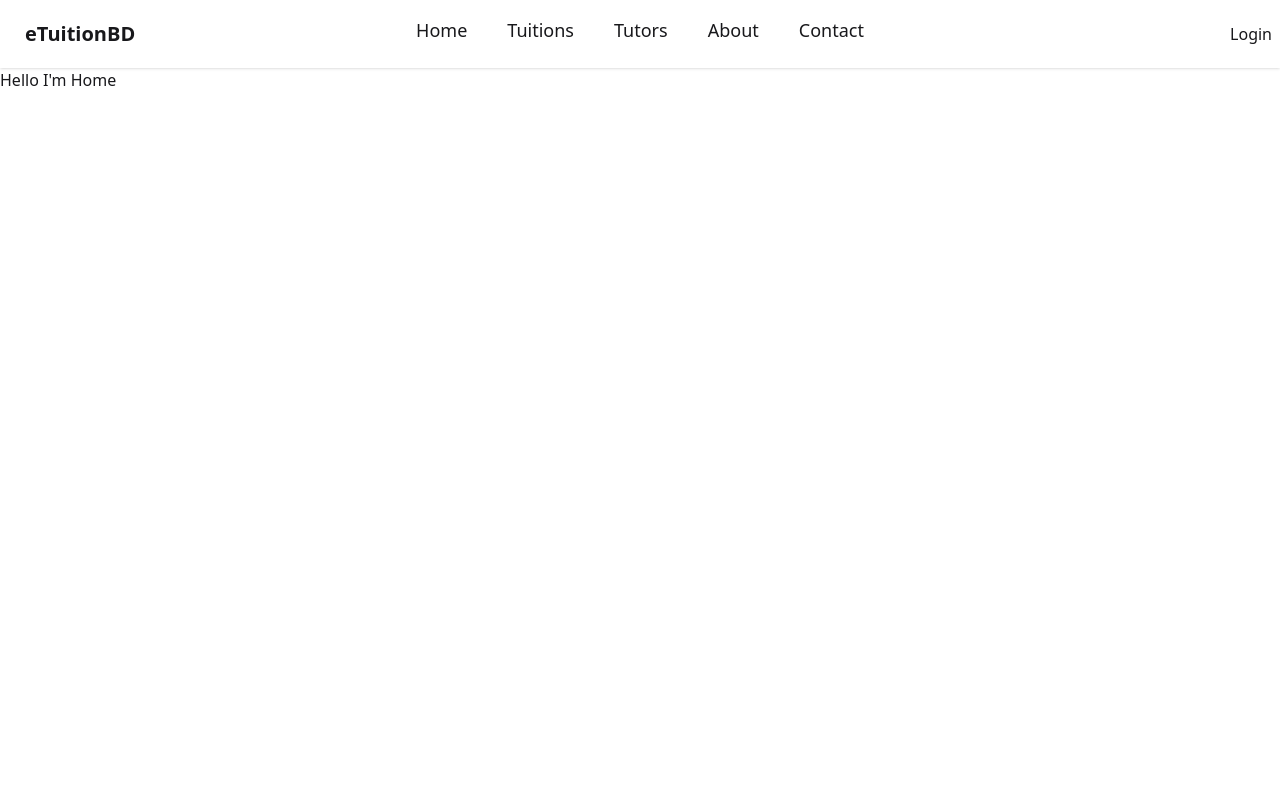
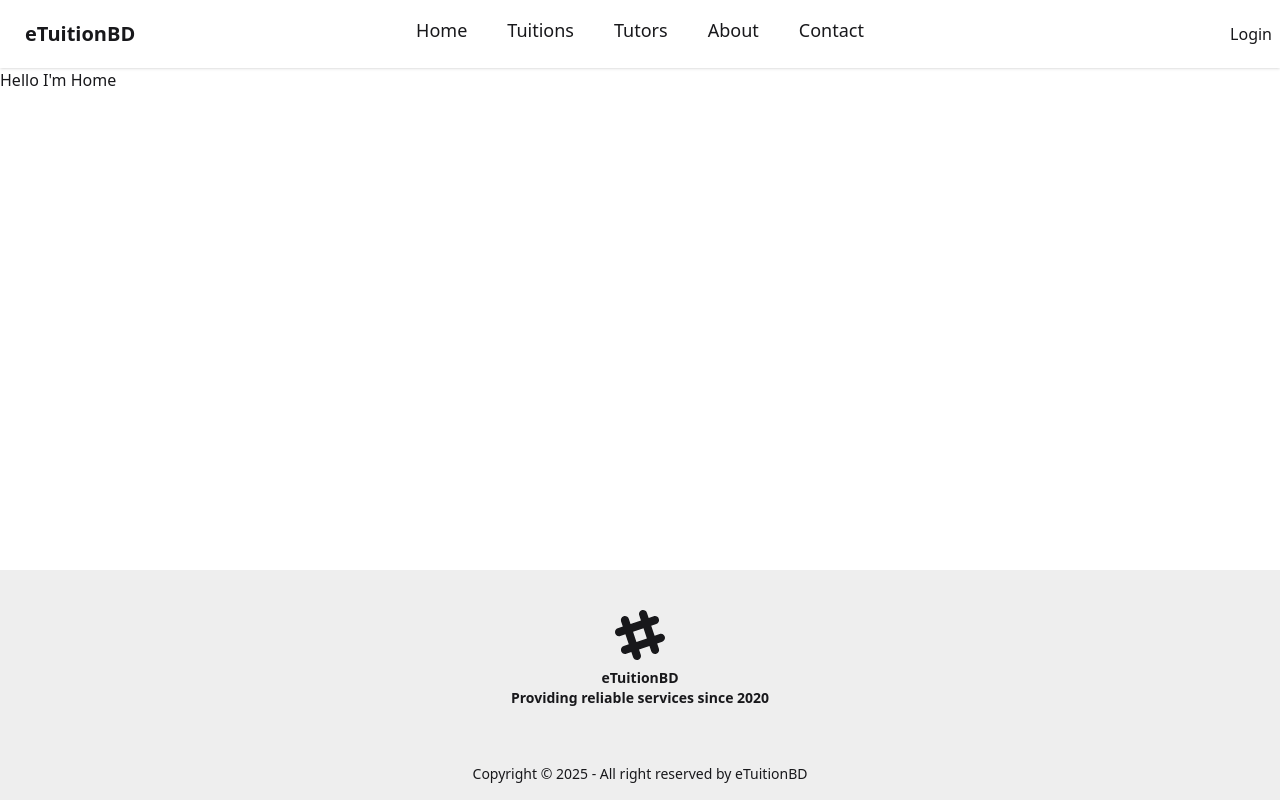
Before and after one commit to 417MahirRahman/eTuitionBD-client, a React (Vite) app: page / in a window 1280 px wide. Built offline with nearby package versions, Linux system fonts and the light colour scheme.

Commit message:
Added Footer Section

```diff
--- /dev/null
+++ b/src/components/shared/Footer/Footer.jsx
@@ -0,0 +1,37 @@
+import React from "react";
+
+const Footer = () => {
+  return (
+    <div>
+      <footer className="footer footer-horizontal footer-center bg-base-300 text-base-content p-10">
+        <aside>
+          <svg
+            width="50"
+            height="50"
+            viewBox="0 0 24 24"
+            xmlns="http://www.w3.org/2000/svg"
+            fillRule="evenodd"
+            clipRule="evenodd"
+            className="inline-block fill-current"
+          >
+            <path d="M22.672 15.226l-2.432.811.841 2.515c.33 1.019-.209 2.127-1.23 2.456-1.15.325-2.148-.321-2.463-1.226l-.84-2.518-5.013 1.677.84 2.517c.391 1.203-.434 2.542-1.831 2.542-.88 0-1.601-.564-1.86-1.314l-.842-2.516-2.431.809c-1.135.328-2.145-.317-2.463-1.229-.329-1.018.211-2.127 1.231-2.456l2.432-.809-1.621-4.823-2.432.808c-1.355.384-2.558-.59-2.558-1.839 0-.817.509-1.582 1.327-1.846l2.433-.809-.842-2.515c-.33-1.02.211-2.129 1.232-2.458 1.02-.329 2.13.209 2.461 1.229l.842 2.515 5.011-1.677-.839-2.517c-.403-1.238.484-2.553 1.843-2.553.819 0 1.585.509 1.85 1.326l.841 2.517 2.431-.81c1.02-.33 2.131.211 2.461 1.229.332 1.018-.21 2.126-1.23 2.456l-2.433.809 1.622 4.823 2.433-.809c1.242-.401 2.557.484 2.557 1.838 0 .819-.51 1.583-1.328 1.847m-8.992-6.428l-5.01 1.675 1.619 4.828 5.011-1.674-1.62-4.829z"></path>
+          </svg>
+          <p className="font-bold">
+            eTuitionBD
+            <br />
+            Providing reliable services since 2020
+          </p>
+        </aside>
+      </footer>
+      <footer className="footer sm:footer-horizontal footer-center bg-base-300 text-base-content p-4">
+        <aside>
+          <p>
+            Copyright © {new Date().getFullYear()} - All right reserved by eTuitionBD
+          </p>
+        </aside>
+      </footer>
+    </div>
+  );
+};
+
+export default Footer;
--- a/src/layouts/MainLayout.jsx
+++ b/src/layouts/MainLayout.jsx
@@ -1,6 +1,7 @@
 import React from 'react';
 import { Outlet } from 'react-router';
 import Navbar from '../components/shared/Navbar/Navbar';
+import Footer from '../components/shared/Footer/Footer';
 
 const MainLayout = () => {
     return (
@@ -9,6 +10,7 @@
             <main className='grow'>
                 <Outlet></Outlet>
             </main>
+            <Footer></Footer>
         </div>
     );
 };
```
